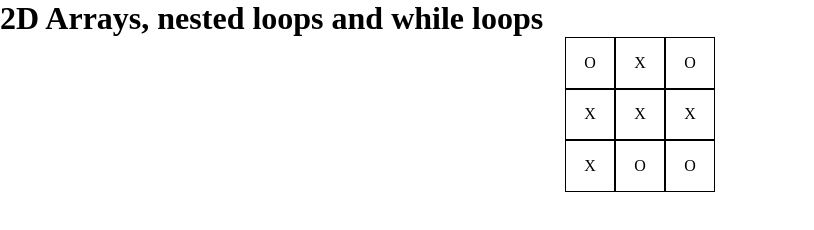
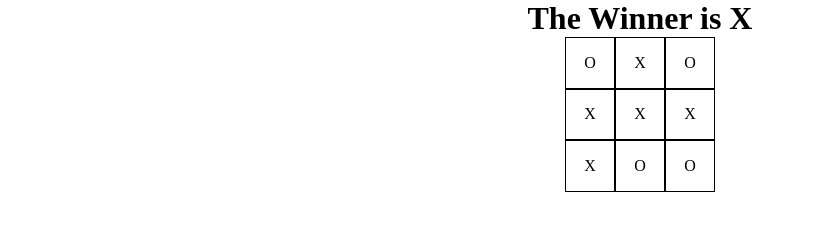
Before and after one commit to Plasnid/nestedLoops, a website: page index.html in a window 1280 px wide. Shown: the whole page, without its empty margins (0-814 px from the left). Drawn offline with Linux system fonts and the light colour scheme.

Commit message:
game end status messaging

```diff
--- a/script.js
+++ b/script.js
@@ -94,12 +94,14 @@ function checkWinner(){
         }
         if(winCheck[0] && winCheck[0]==winCheck[1] && winCheck[0]==winCheck[2]){
             console.log(`The winner is ${winCheck[0]}`);
+            document.querySelector("h1").innerText=`The Winner is ${winCheck[0]}`;
             winner = winCheck[0];
             break;
         }
     }
     if(winner==null){
         console.log("It was a tie");
+        document.querySelector("h1").innerText=`It was a tie!`;
     }
 }
 
--- a/style.css
+++ b/style.css
@@ -2,6 +2,10 @@
 *{
     margin: 0;
     padding: 0;
+}
+
+h1{
+    text-align: center;
 }
 
 ul{
```
